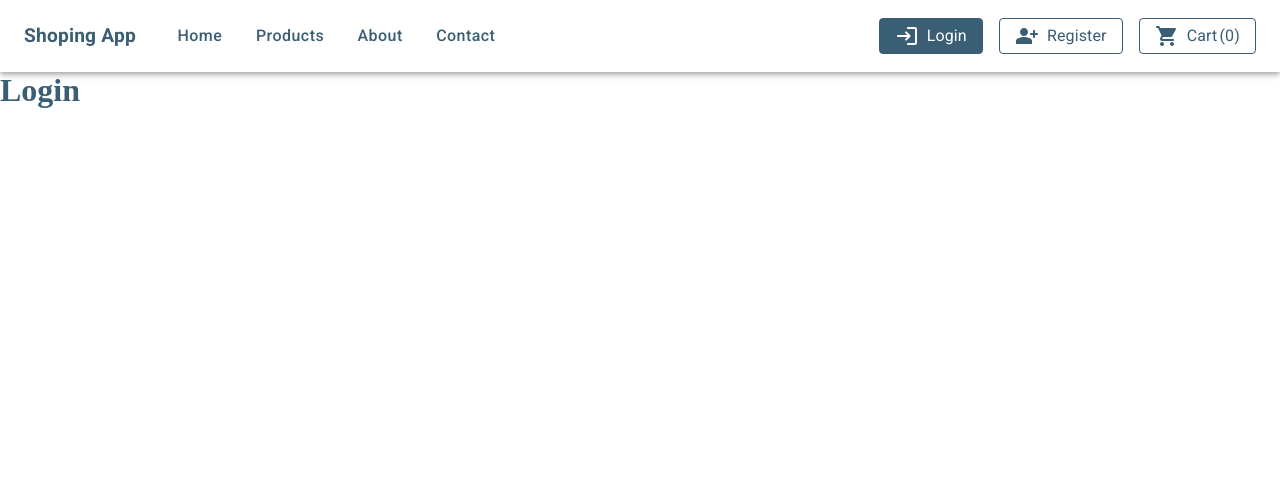
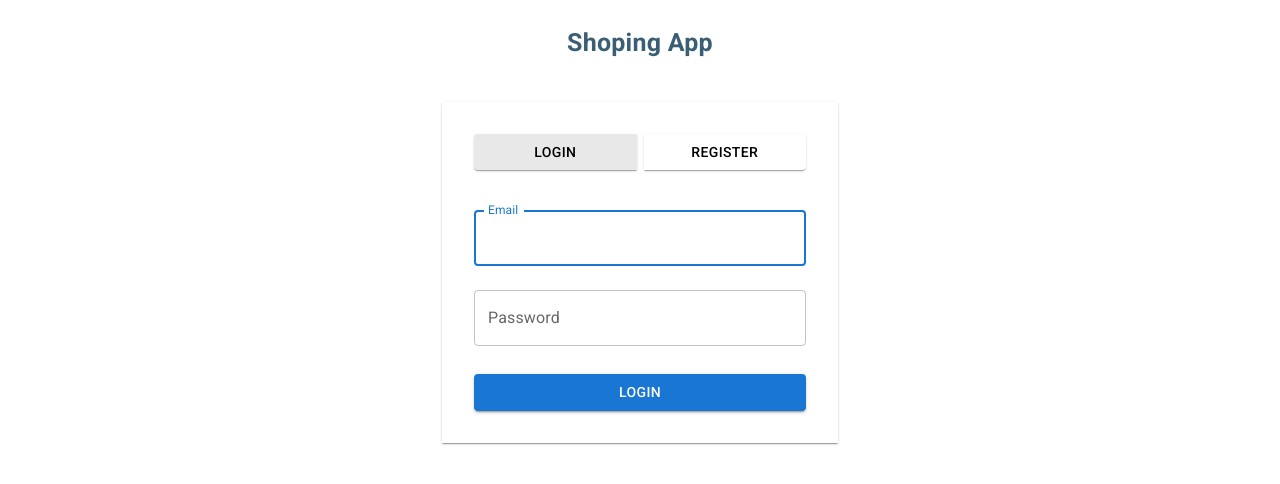
Before and after one commit to bilalkarakollu/Shopping-App, a React (Create React App) app: page /login in a window 1280 px wide. Shown: the top 484 px of the page. Built offline with nearby package versions, Linux system fonts and the light colour scheme.

Commit message:
register and login layout added, firebase added and connected.

```diff
--- a/package.json
+++ b/package.json
@@ -17,6 +17,7 @@
     "@types/react": "^17.0.43",
     "@types/react-dom": "^17.0.14",
     "axios": "^0.26.1",
+    "firebase": "^9.6.10",
     "react": "^17.0.2",
     "react-dom": "^17.0.2",
     "react-loading-skeleton": "^3.0.3",
--- a/src/index.css
+++ b/src/index.css
@@ -1,7 +1,4 @@
-*{
-    margin: 0;
-    padding: 0;
-}
+
 
 h1, h2, h3, h4, h5, h6{
     margin: 0;
--- a/src/index.tsx
+++ b/src/index.tsx
@@ -4,10 +4,12 @@ import Routers from './routers';
 import { Provider } from 'react-redux';
 import { store } from './redux/app/store';
 import { BrowserRouter } from 'react-router-dom';
+import { CssBaseline } from '@mui/material';
 import './index.css';
 
 ReactDOM.render(
   <Provider store={store}>
+    <CssBaseline/>
     <BrowserRouter>
       <Routers />
     </BrowserRouter>
--- /dev/null
+++ b/src/layouts/AuthLayout.tsx
@@ -0,0 +1,41 @@
+import { Outlet } from 'react-router-dom';
+import { Container, Box, Typography, ButtonGroup, Button } from '@mui/material';
+import { Link, useLocation, useNavigate } from 'react-router-dom';
+
+export default function LogRegLayout() {
+
+    const location = useLocation();
+    const navigate = useNavigate();
+    const { pathname } = location;
+
+    const router = (page: string) => navigate(page);
+
+    return (
+        <>
+            <Container maxWidth='xs'>
+                <Box display={'flex'} justifyContent={'center'} mt={3}>
+                    <Typography component={'h1'} fontSize={'25px'} fontWeight={'bold'}>
+                        <Link to={'/'}>
+                            Shoping App
+                        </Link>
+                    </Typography>
+                </Box>
+                <Box sx={{ boxShadow: 1, mt: 5, p: 4 }}>
+                    <Box>
+                        <ButtonGroup fullWidth>
+                            <Button onClick={() => router('/login')} variant='text' sx={{ boxShadow: 1, color: 'black', mr: 1, backgroundColor: pathname === '/login' ? '#e8e8e8' : '' }}>
+                                Login
+                            </Button>
+                            <Button onClick={() => router('/register')} variant='text' sx={{ boxShadow: 1, color: 'black', ml: 1, backgroundColor: pathname === '/register' ? '#e8e8e8' : '' }}>
+                                Register
+                            </Button>
+                        </ButtonGroup>
+                    </Box>
+                    <Box mt={3}>
+                        <Outlet />
+                    </Box>
+                </Box>
+            </Container>
+        </>
+    )
+}
--- a/src/pages/Login/index.tsx
+++ b/src/pages/Login/index.tsx
@@ -1,7 +1,17 @@
-export default function Login(){
-    return(
-        <div>
-            <h1>Login</h1>
-        </div>
+import { TextField, Button, Box } from "@mui/material"
+
+export default function Login() {
+
+    return (
+        <Box component="form">
+            <TextField fullWidth autoFocus margin="normal" label="Email" />
+            <TextField fullWidth margin="normal" label="Password" />
+
+            <Box mt={2.5}>
+                <Button type='submit' fullWidth variant="contained" color="primary">
+                    Login
+                </Button>
+            </Box>
+        </Box>
     )
 }
--- a/src/pages/Register/index.tsx
+++ b/src/pages/Register/index.tsx
@@ -1,7 +1,16 @@
+import { TextField, Button, Box } from "@mui/material"
+
 export default function Register(){
     return(
-        <div>
-            <h1>Register</h1>
-        </div>
+        <Box component="form">
+            <TextField fullWidth autoFocus margin="normal" label="Email" />
+            <TextField fullWidth margin="normal" label="Password" />
+
+            <Box mt={2.5}>
+                <Button type='submit' fullWidth variant="contained" color="primary">
+                    Register
+                </Button>
+            </Box>
+        </Box>
     )
 }
--- a/src/routers/index.tsx
+++ b/src/routers/index.tsx
@@ -1,5 +1,6 @@
 import { Routes, Route } from 'react-router-dom';
 import AppLayout from '../layouts/AppLayout';
+import AuthLayout from '../layouts/AuthLayout';
 import Home from '../pages/Home';
 import Products from '../pages/Products';
 import About from '../pages/About';
@@ -16,9 +17,11 @@ export default function Routers() {
                 <Route path='/products' element={<Products />} />
                 <Route path='/about' element={<About />} />
                 <Route path='/contact' element={<Contact />} />
+                <Route path='/cart' element={<Cart />} />
+            </Route>
+            <Route element={<AuthLayout />}>
                 <Route path='/login' element={<Login />} />
                 <Route path='/register' element={<Register />} />
-                <Route path='/cart' element={<Cart />} />
             </Route>
         </Routes>
     )
```
Also changed, not shown: src/config/firebase.js (added, +35 -0 lines), 2 other files (tests, documents, lock files or other folders).
